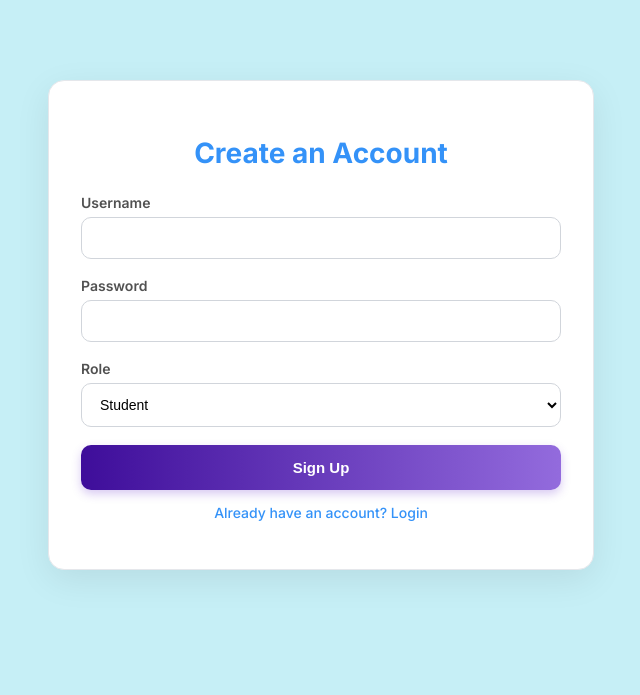
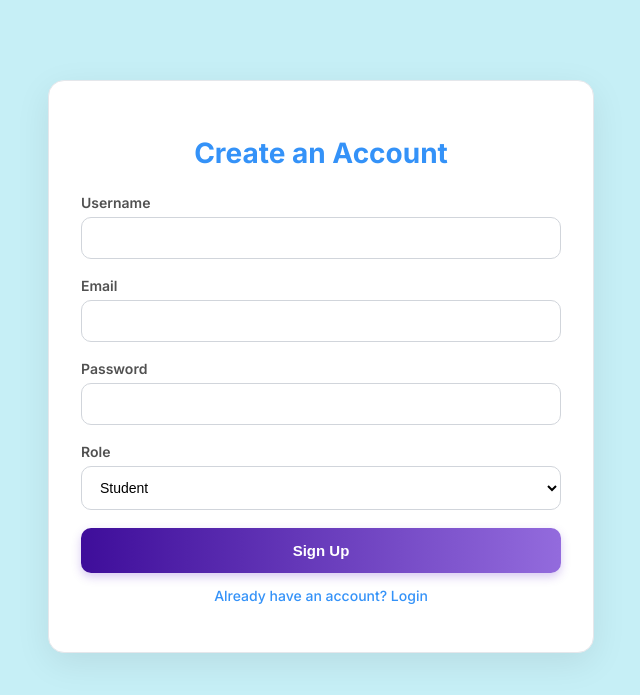
Before and after one commit to smilinngg/EduSmart, a Flask app: page /signup in a window 1280 px wide. Shown: the top 695 px of the page, without its empty margins (319-959 px from the left). Run offline with Flask 3, Linux system fonts and the light colour scheme.

Commit message:
added email

```diff
--- a/templates/signup.html
+++ b/templates/signup.html
@@ -14,6 +14,11 @@
         <div class="mb-3">
           <label for="username" class="form-label">Username</label>
           <input type="text" class="form-control" name="username" required>
+        </div>
+
+        <div class="mb-3">
+          <label for="email" class="form-label">Email</label>
+          <input type="text" class="form-control" name="Email" required>
         </div>
 
         <div class="mb-3">
```
